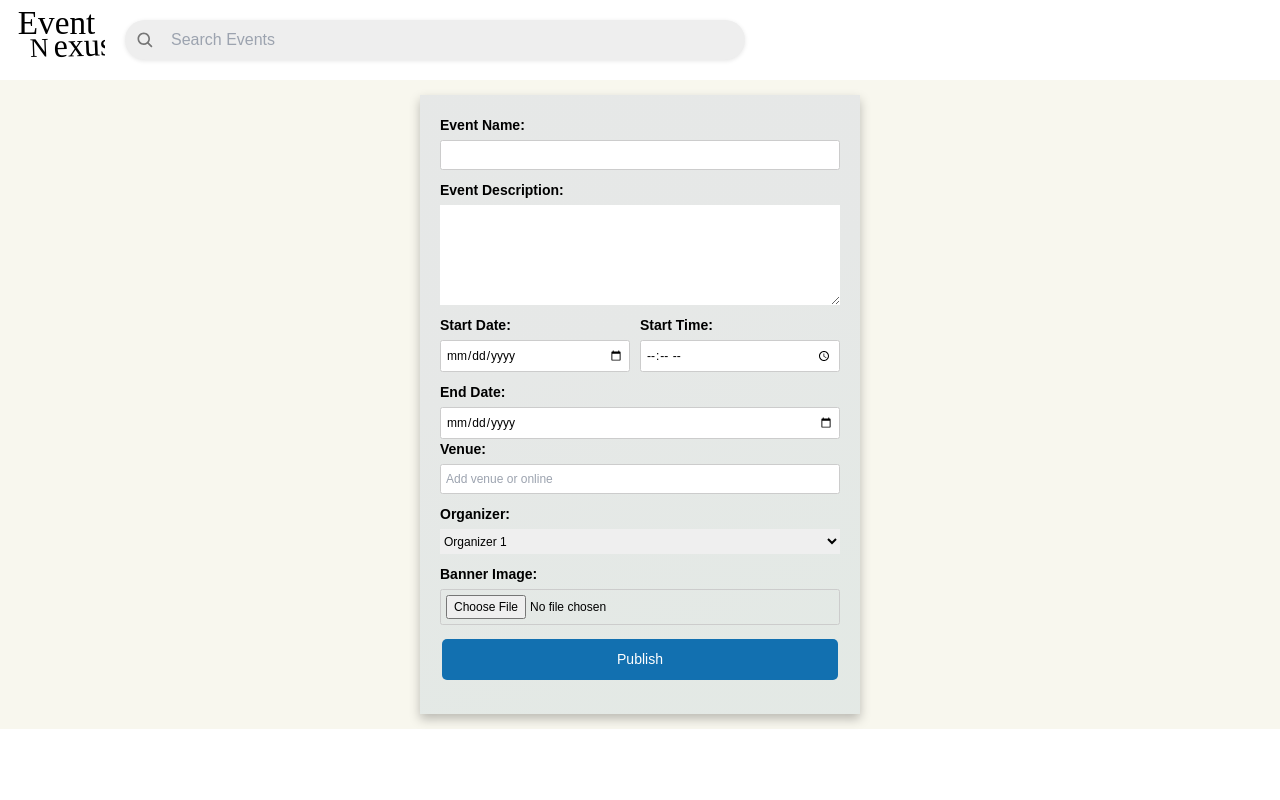
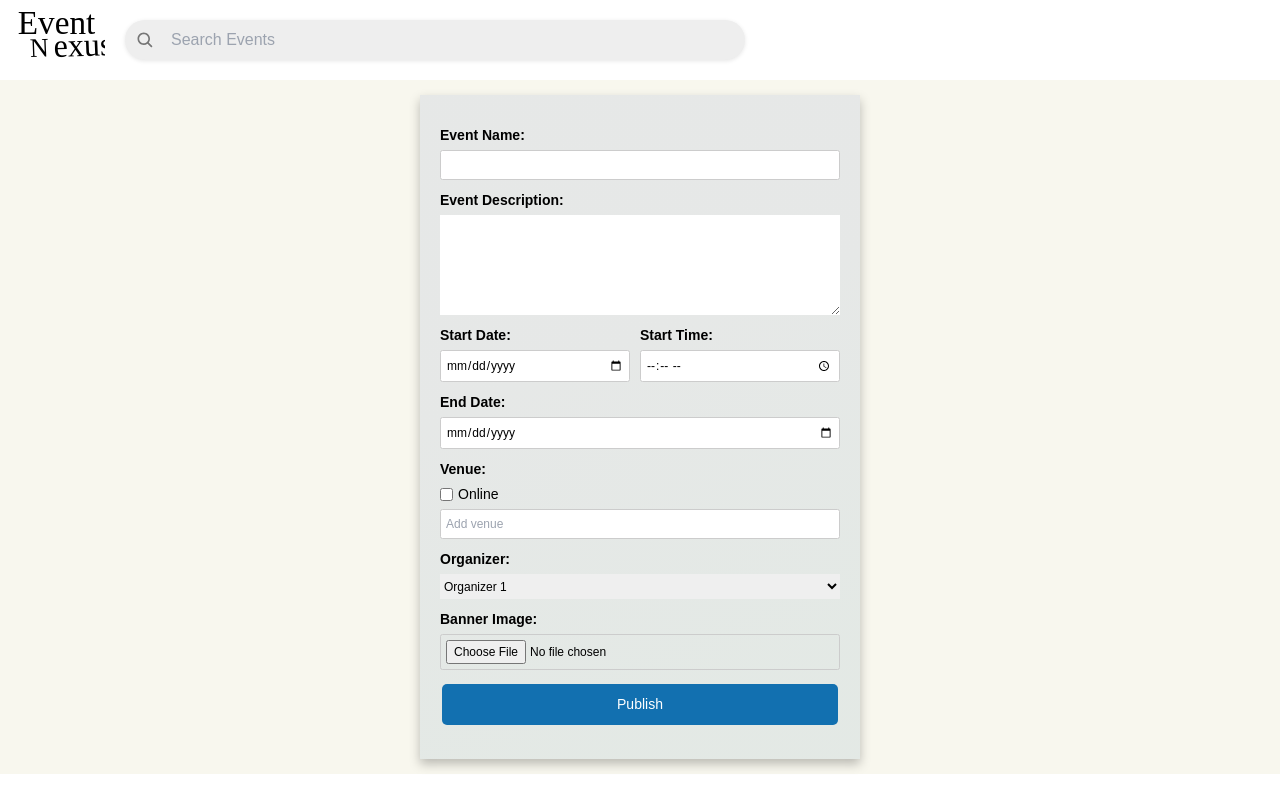
Before and after one commit to Aromakc/event_nexus, a React (Create React App) app in the folder client/: page /createEvent in a window 1280 px wide. Built offline with nearby package versions, Linux system fonts and the light colour scheme; data requests are answered from the project's data file; a web font is replaced by a local one.

Commit message:
add end date field, online checkbox, minor UI changes

```diff
--- a/client/src/pages/createEvent.js
+++ b/client/src/pages/createEvent.js
@@ -9,6 +9,7 @@ const CreateEvent = () => {
   const [dateStarts, setDateStarts] = useState('');
   const [dateEnds, setDateEnds] = useState('');
   const [time, setTime] = useState('');
+  // const [hasNoVenue, setHasNoVenue] = useState(false);
   const [venue, setVenue] = useState('');
   const [online, setOnline] = useState(false);
   const [organizer, setOrganizer] = useState('');
@@ -100,14 +101,29 @@ const CreateEvent = () => {
 
         <div className='formGroup'>
           <label htmlFor='venue'>Venue:</label>
+          <label
+            htmlFor='online'
+            className='flex items-center gap-2 font-normal'
+          >
+            <input
+              type='checkbox'
+              id='online'
+              checked={online}
+              onClick={() => setOnline(!online)}
+            />
+            Online
+          </label>
+
+          {!online && (
             <input
               type='text'
               id='venue'
               value={venue}
-            placeholder='Add venue or online'
+              placeholder='Add venue'
               onChange={(e) => setVenue(e.target.value)}
-            required
+              required={!online}
             />
+          )}
         </div>
         <div className='formGroup'>
           <label htmlFor='organizer'>Organizer:</label>
--- a/client/src/styles/createEvent.css
+++ b/client/src/styles/createEvent.css
@@ -16,10 +16,11 @@
   /* create shadow */
   box-shadow: 0rem 0.5rem 1rem rgba(0, 0, 0, 0.25);
 }
+
 .formGroup {
   display: flex;
   flex-direction: column;
-  margin-bottom: 1rem;
+  margin: 1rem 0;
 }
 .dateTimeSection {
   flex-direction: row;
@@ -36,6 +37,7 @@
 .formGroupDate > input#startDate {
   margin-right: 1rem;
 }
+
 label {
   font-weight: bold;
   line-height: 2rem;
```
Lines whose indentation alone changed are shown as unchanged.
